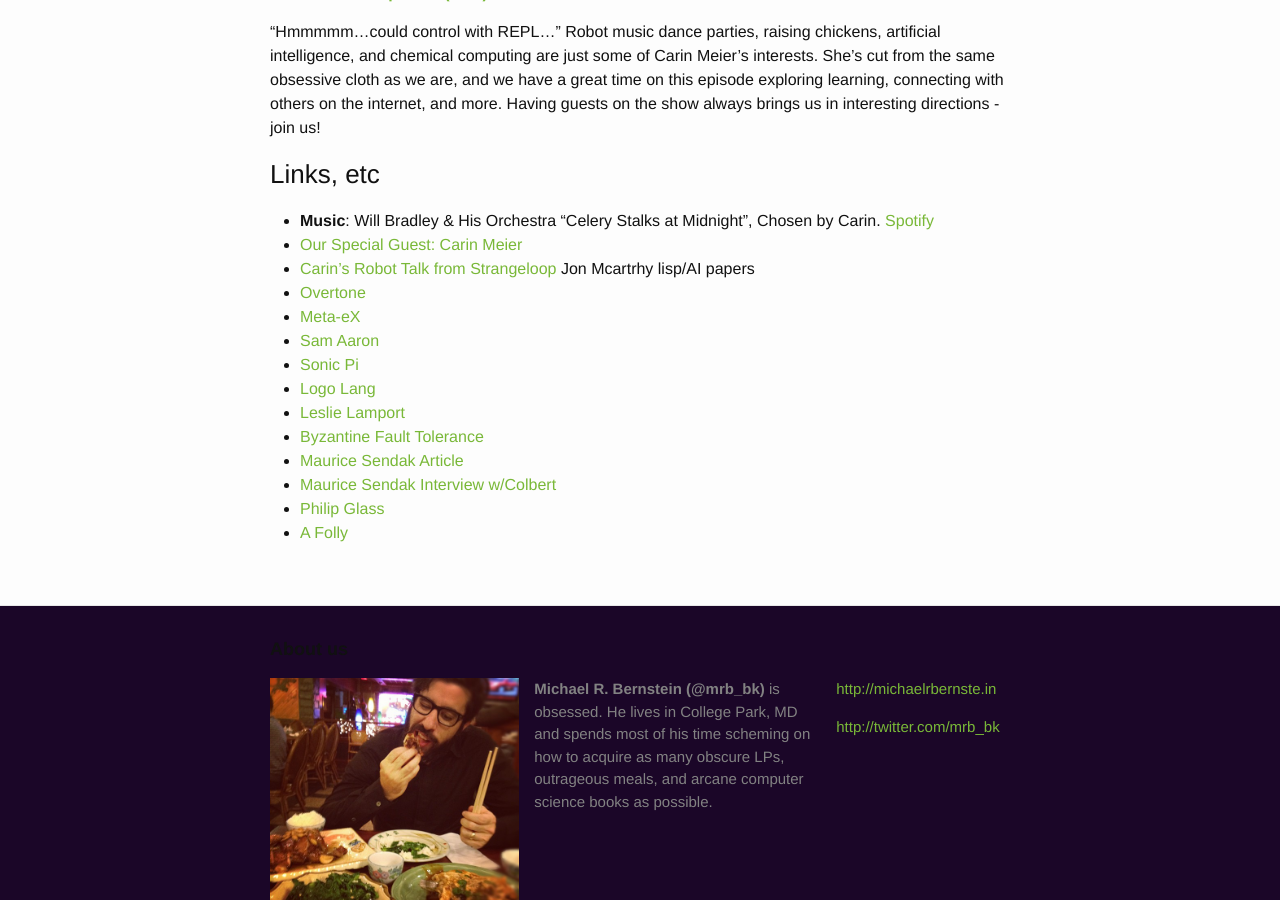
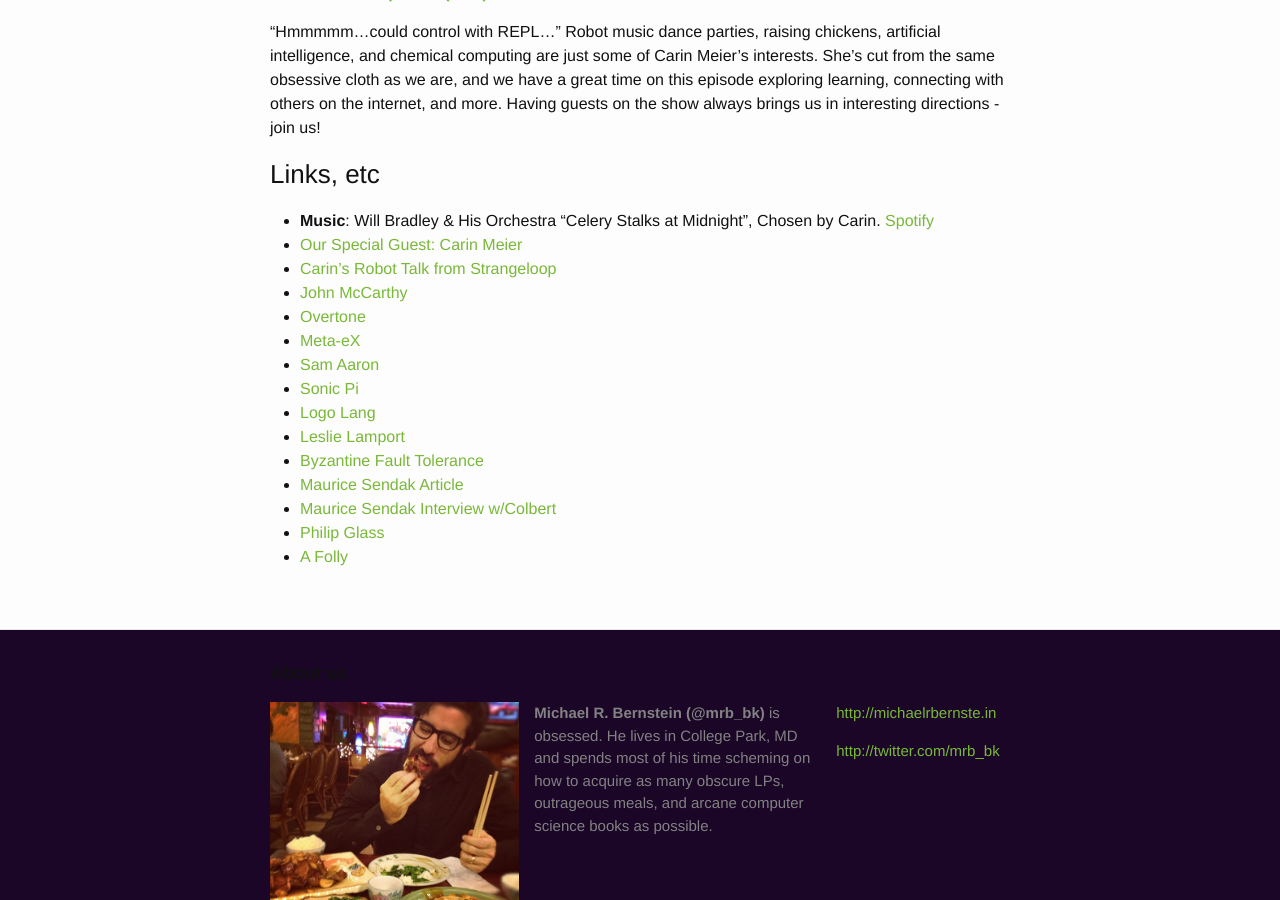
Before and after one commit to beatsryetypes/beatsryetypes.github.io, a Jekyll site: the page built from _posts/2015-07-20-episode-25-carin-meier.md, in a window 1280 px wide and 900 px high, scrolled down 598 px. Built offline with Jekyll 4.4.1, drawn with Linux system fonts in a browser that asks for light colours.

Commit message:
Fix jmc link

```diff
--- a/_posts/2015-07-20-episode-25-carin-meier.md
+++ b/_posts/2015-07-20-episode-25-carin-meier.md
@@ -19,7 +19,7 @@
 * <strong>Music</strong>: Will Bradley & His Orchestra "Celery Stalks at Midnight", Chosen by Carin. [Spotify](https://open.spotify.com/track/02QookDbhcVBcGu2uOt7K8)
 * [Our Special Guest: Carin Meier](http://gigasquidsoftware.com/)
 * [Carin's Robot Talk from Strangeloop](https://www.youtube.com/watch?v=3_zW63dcZB0)
-Jon Mcartrhy lisp/AI papers
+* [John McCarthy](http://www-formal.stanford.edu/jmc/)
 * [Overtone](http://overtone.github.io/)
 * [Meta-eX](http://meta-ex.com/)
 * [Sam Aaron](https://twitter.com/samaaron)
```
